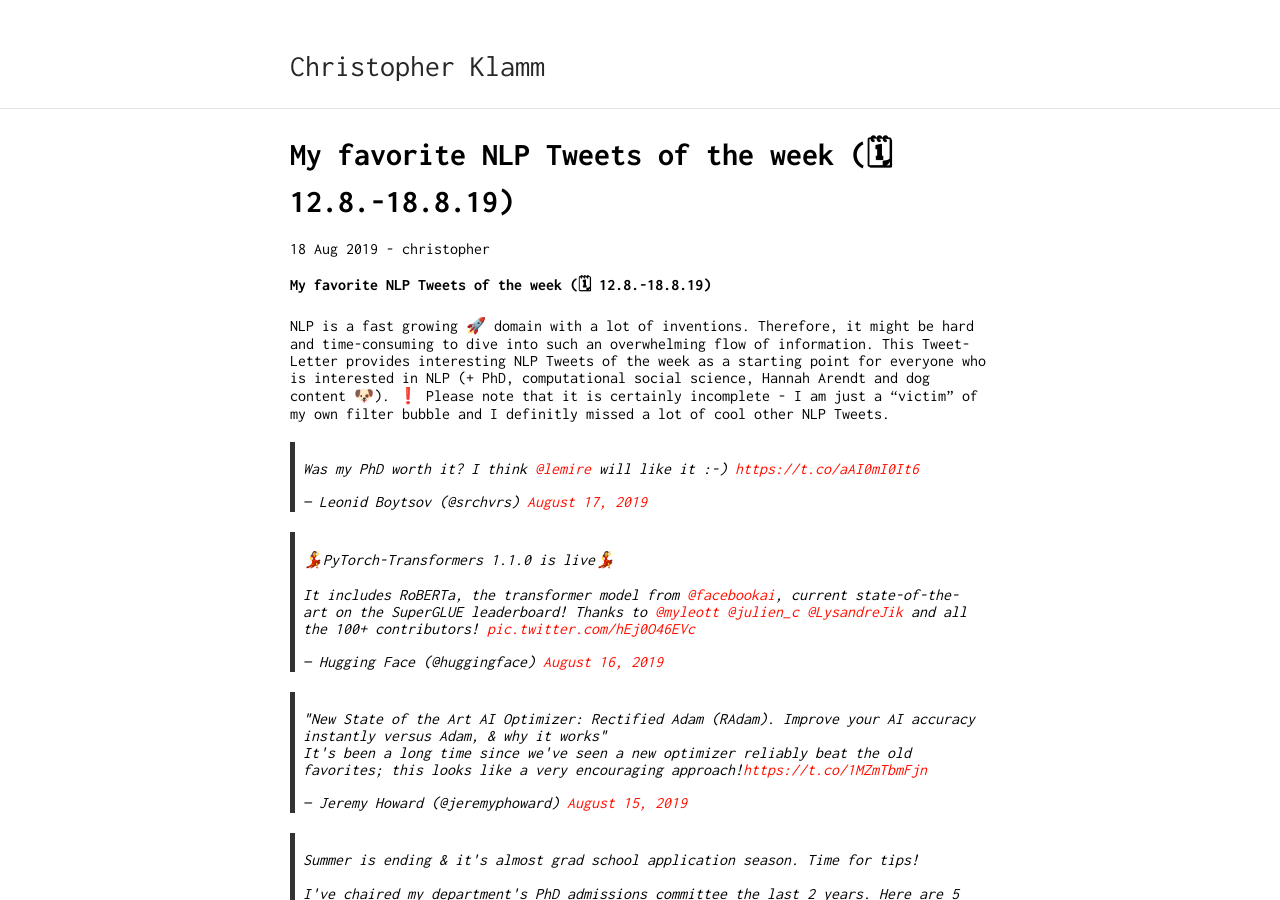
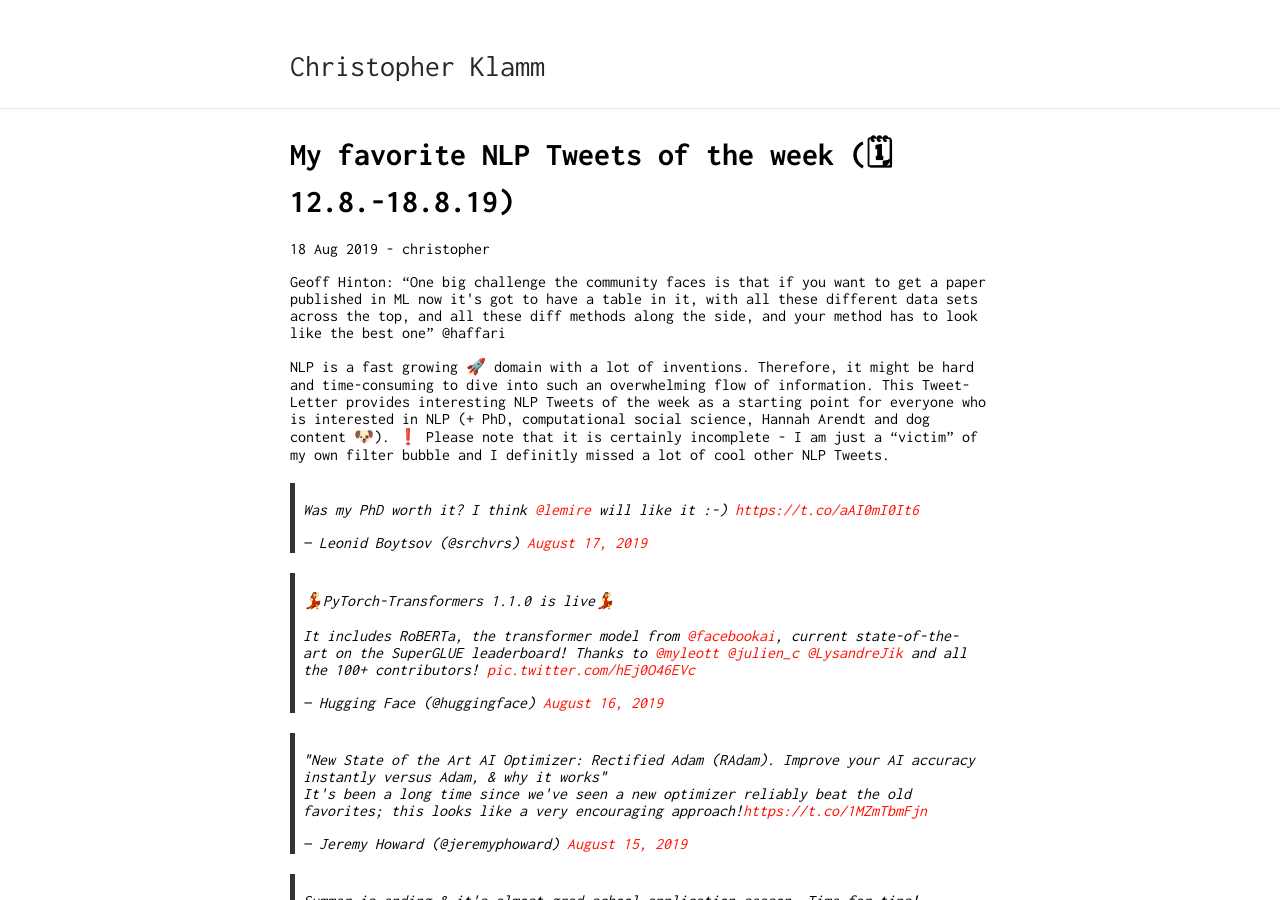
Before and after one commit to chkla/gitPage, a Jekyll site: the page built from _posts/2019-08-18-Aug19_NLP_Tweets_Part_II.md, in a window 1280 px wide and 900 px high. Built offline with Jekyll 4.4.1, drawn with Linux system fonts in a browser that asks for light colours; comment, search, counter and statistics services are not loaded.

Commit message:
Update 2019-08-18-Aug19_NLP_Tweets_Part_II.md

```diff
--- a/_posts/2019-08-18-Aug19_NLP_Tweets_Part_II.md
+++ b/_posts/2019-08-18-Aug19_NLP_Tweets_Part_II.md
@@ -4,7 +4,7 @@ title: My favorite NLP Tweets of the week (🗓 12.8.-18.8.19)
 author: christopher
 ---
 
-<b>My favorite NLP Tweets of the week (🗓 12.8.-18.8.19)</b>
+Geoff Hinton: "One big challenge the community faces is that if you want to get a paper published in ML now it&#39;s got to have a table in it, with all these different data sets across the top, and all these diff methods along the side, and your method has to look like the best one" @haffari
 
 NLP is a fast growing 🚀 domain with a lot of inventions. Therefore, it might be hard and time-consuming to dive into such an overwhelming flow of information. This Tweet-Letter provides interesting NLP Tweets of the week as a starting point for everyone who is interested in NLP (+ PhD, computational social science, Hannah Arendt and dog content 🐶). ❗️ Please note that it is certainly incomplete - I am just a "victim" of my own filter bubble and I definitly missed a lot of cool other NLP Tweets.
 
```
